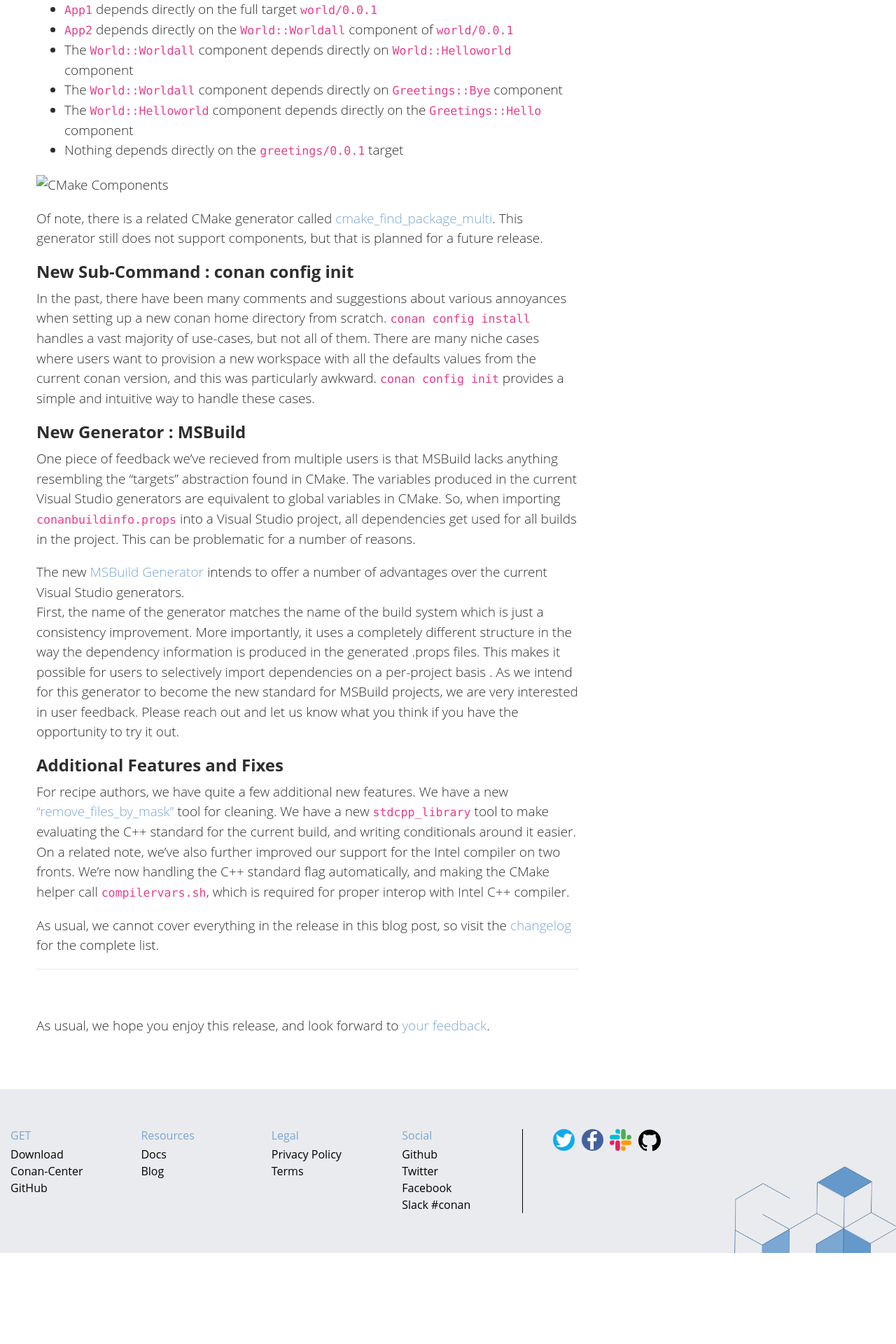
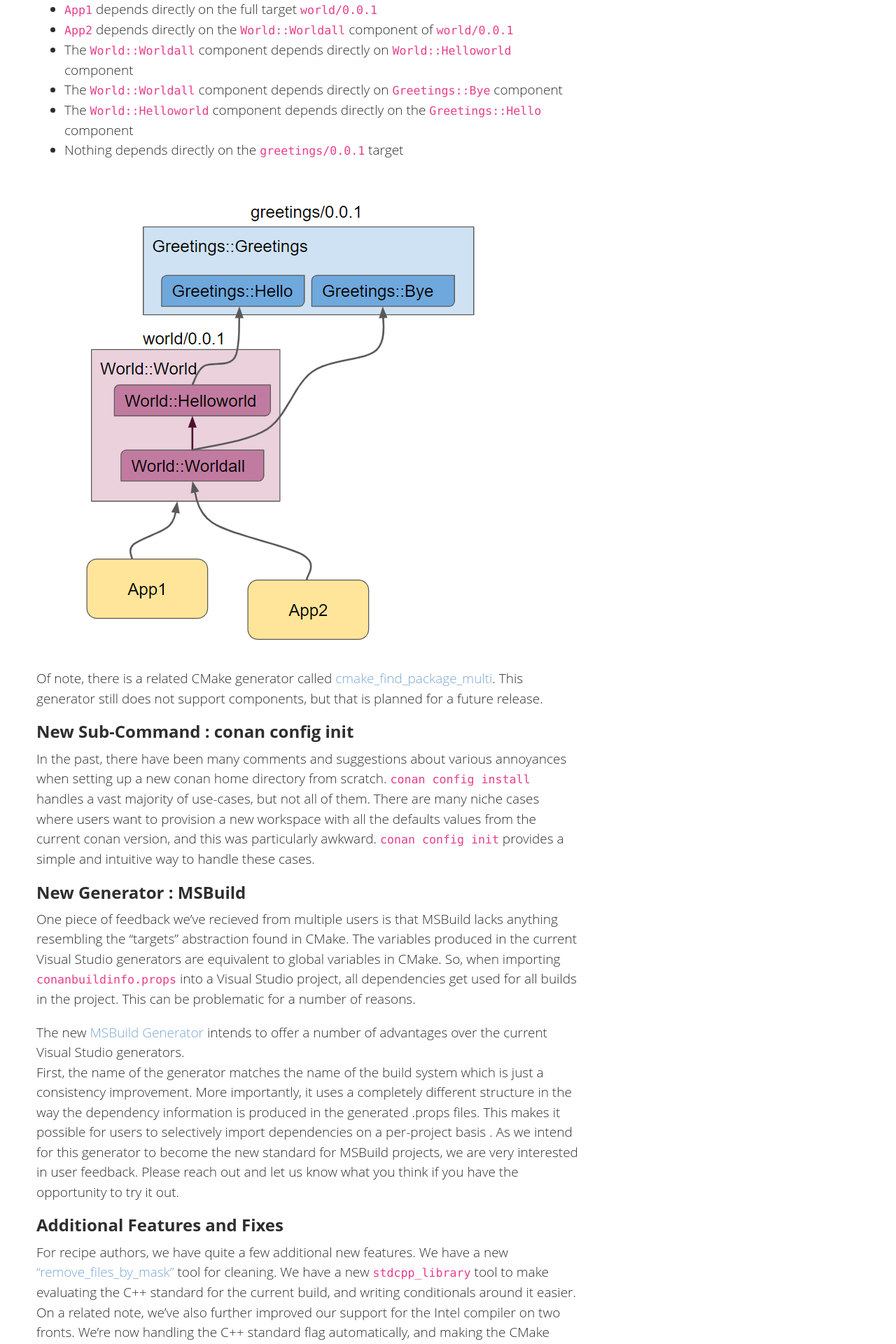
Before and after one commit to conan-io/conan-io.github.io, a Jekyll site: the page built from _posts/2020-06-22-New-conan-release-1-26.markdown, in a window 1280 px wide. Shown: the part 1972-3892 px from the top of the page at 70% size. Built offline with Jekyll 4.4.1, drawn with Linux system fonts in a browser that asks for light colours; comment, search, counter and statistics services are not loaded; before the commit the page ends 3762 px from its top, so only the background shows below that.

Commit message:
fix broken image in 1.26 post

```diff
--- a/_posts/2020-06-22-New-conan-release-1-26.markdown
+++ b/_posts/2020-06-22-New-conan-release-1-26.markdown
@@ -84,7 +84,7 @@ dependencies which can exist among projects and components. In this graphic:
   component
 * Nothing depends directly on the `greetings/0.0.1` target
 
-![CMake Components]({{ site.url }}/assets/post_images/2020-06-19/cmake_components_graphic.png)
+![CMake Components]({{ site.url }}/assets/post_images/2020-06-22/cmake_components_graphic.png)
 
 Of note, there is a related CMake generator called
 [cmake_find_package_multi](https://docs.conan.io/en/latest/reference/generators/cmake_find_package_multi.html).
```
